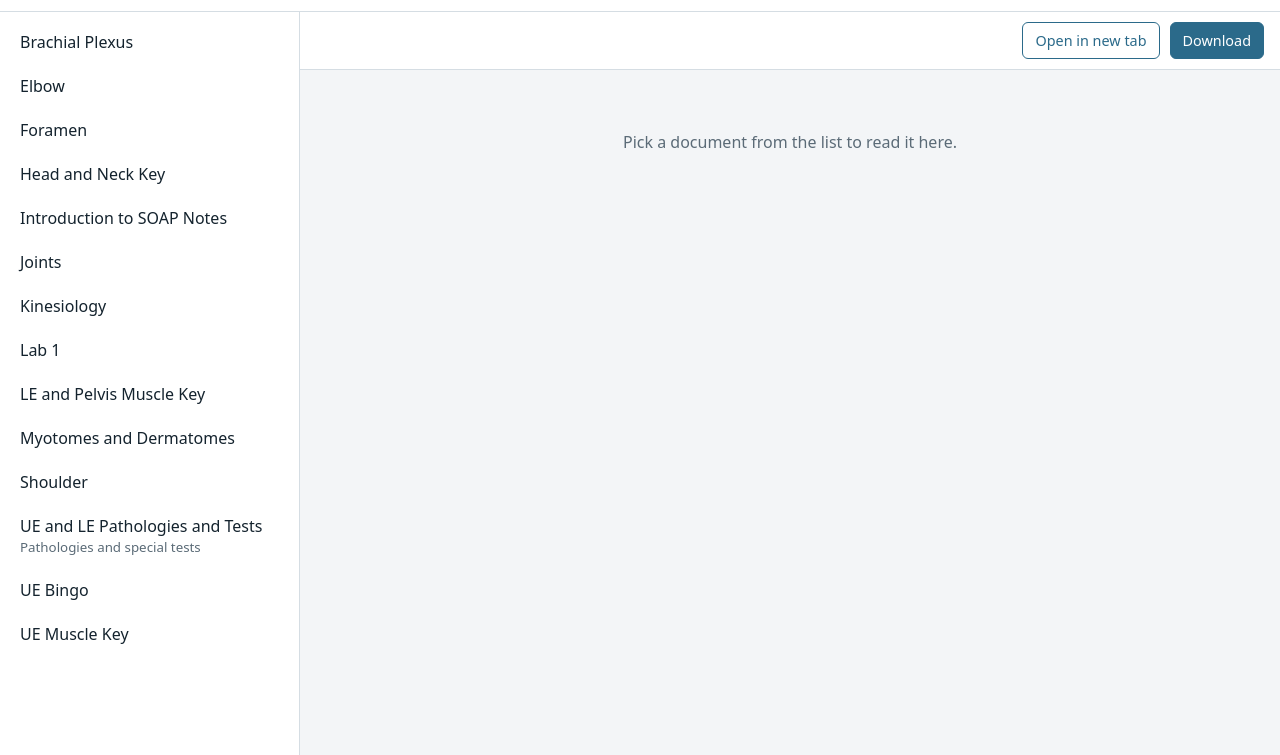
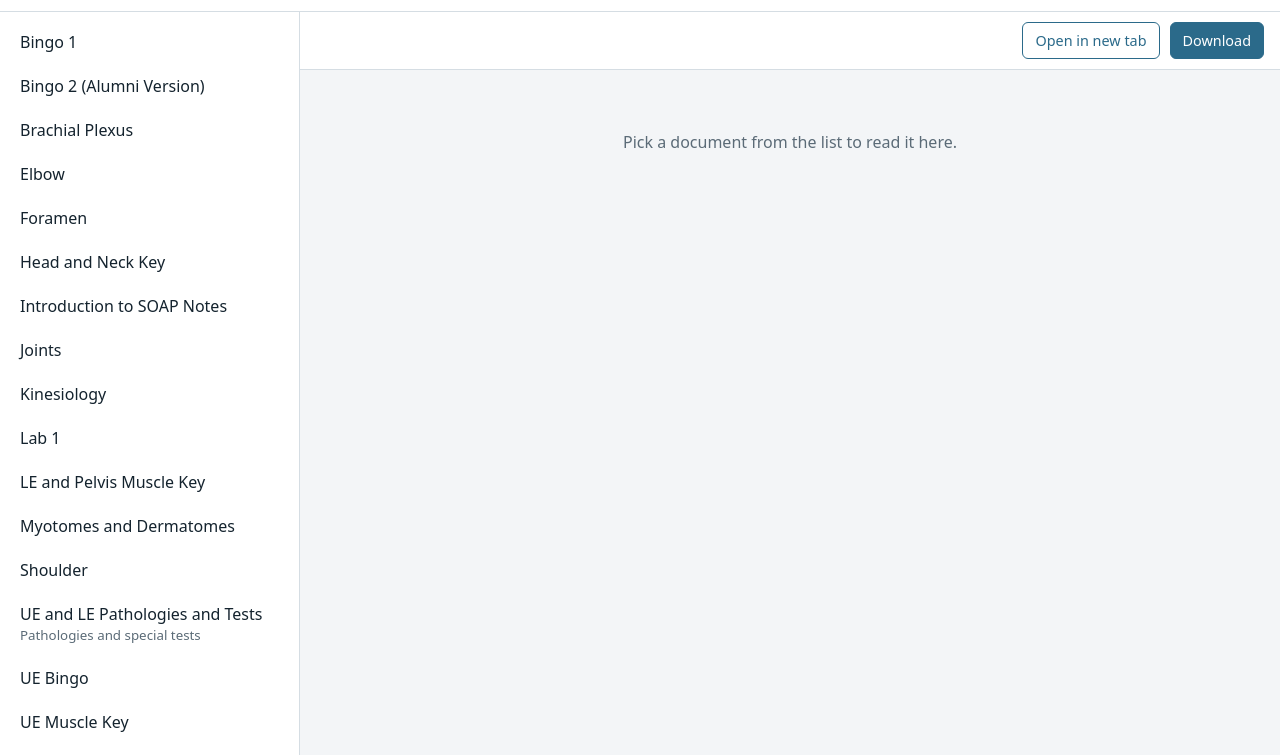
Before and after one commit to RJY-ECC/Library, a plain HTML site: page index.html in a window 1280 px wide. Shown: the part 45-800 px from the top of the page. Drawn offline with Linux system fonts and the light colour scheme.

Commit message:
Add files via upload

```diff
--- a/index.html
+++ b/index.html
@@ -90,7 +90,9 @@ const LIBRARY = [
   { title: "Joints", file: "Joints.pdf" },
   { title: "UE Muscle Key", file: "UE_Muscle_Key.pdf" },
   { title: "Head and Neck Key", file: "Head_and_Neck_Key.pdf" },
-  { title: "LE and Pelvis Muscle Key", file: "LE_Pelvis_Muscle_Key.pdf" }
+  { title: "LE and Pelvis Muscle Key", file: "LE_Pelvis_Muscle_Key.pdf" },
+  { title: "Bingo 1", file: "Bingo_01.pdf" },
+  { title: "Bingo 2 (Alumni Version)", file: "Bingo_02_Alumni_Version.pdf" }
 ];
 
 LIBRARY.sort((a, b) => a.title.localeCompare(b.title, undefined, { sensitivity: "base", numeric: true }));
```
